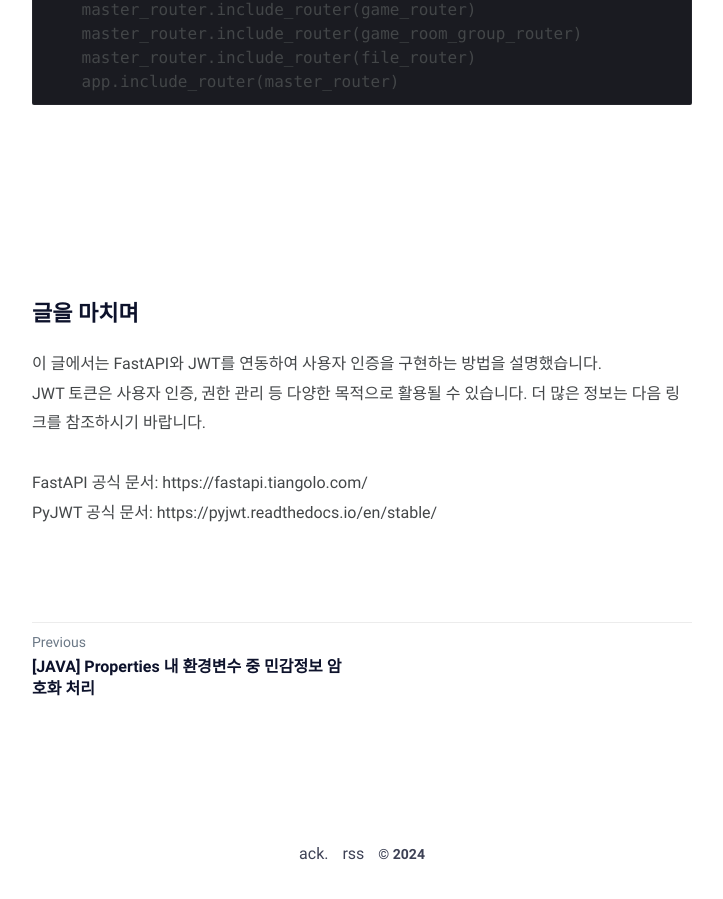
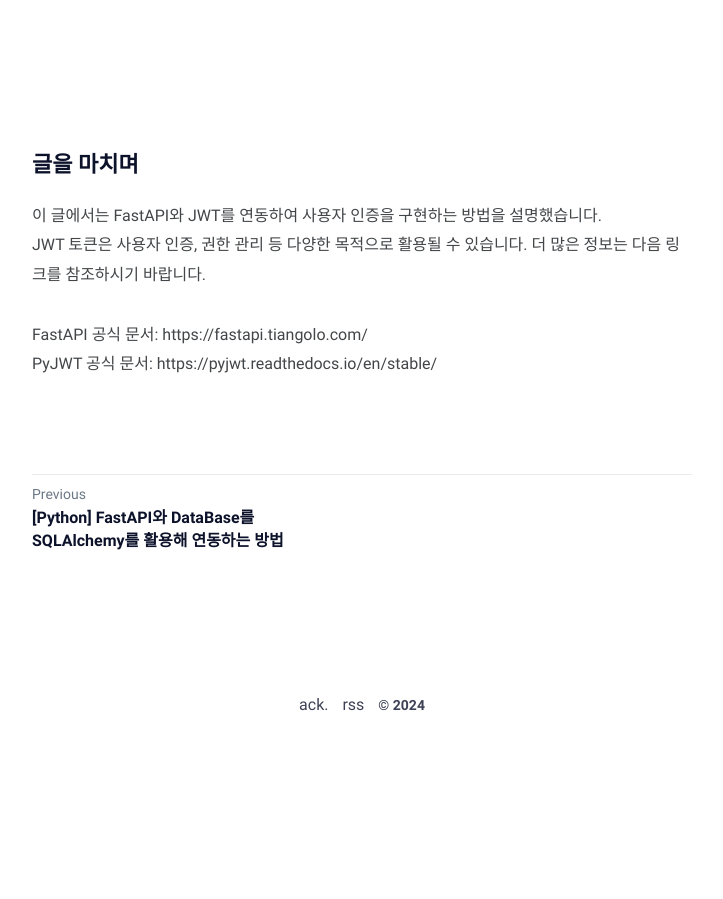
Before and after one commit to jd6186/jd6186.github.io, a Jekyll site: the page built from _posts/BackEnd/Python/2024-02-05-FastAPI_JWT.md, in a window 1280 px wide and 900 px high, scrolled down 4730 px. Shown: the whole window, without its empty margins (278-1001 px from the left). Built offline with Jekyll 4.4.1, drawn with Linux system fonts in a browser that asks for light colours; comment, search, counter and statistics services are not loaded; after the commit the page ends 5482 px from its top, so only the background shows below that; part of the change alters nothing that is shown.

Commit message:
[Source Update] FastAPI와 DataBase를 SQLAlchemy를 활용해 연동하는 방법

````diff
--- /dev/null
+++ b/_posts/BackEnd/Python/2024-02-05-FastAPI_DB.md
@@ -0,0 +1,172 @@
+---
+layout: post
+title: "[Python] FastAPI와 DataBase를 SQLAlchemy를 활용해 연동하는 방법"
+tags: [BackEnd PYTHON]
+---
+
+## Intro
+안녕하세요 **Noah**입니다.<br/>
+이 글에서는 Python, FastAPI, SQLAlchemy를 사용하여 MySQL 데이터베이스에 연결하는 방법을 단계별로 안내합니다.<br/>
+또한, DB 세션을 효율적으로 관리하는 방법에 대한 가이드라인도 제공합니다.<br/>
+<br/><br/><br/><br/>
+
+
+## 본문
+1. DB 설정을 위한 환경 설정
+    - 라이브러리 설치:
+      - ```
+        pip install fastapi sqlalchemy pymysql
+        ```
+    - MySQL 설정:
+      - MySQL 서버를 설치하고 실행합니다.
+      - 사용자 계정 및 데이터베이스를 만들어 준비해둡니다.
+2. 모델 정의<br/>
+    - models.py:
+      - ```Python
+        from sqlalchemy import Column, Integer, String, ForeignKey
+        from sqlalchemy.orm import relationship
+
+        Base = declarative_base()
+
+        class User(Base):
+            __tablename__ = "users"
+
+            id = Column(Integer, primary_key=True)
+            name = Column(String(255))
+            email = Column(String(255))
+        class Post(Base):
+            __tablename__ = "posts"
+
+            id = Column(Integer, primary_key=True)
+            title = Column(String(255))
+            content = Column(String(255))
+            user_id = Column(Integer, ForeignKey("users.id"))
+
+            user = relationship("User", foreign_keys=[user_id])
+        ```
+   - 설명:
+     - Base는 모든 모델의 기본 클래스입니다.
+     - User와 Post는 각각 사용자와 게시물 테이블을 나타내는 모델입니다.
+     - Column은 테이블의 각 열을 정의합니다.
+     - relationship은 두 모델 간의 관계를 정의합니다.
+
+3. 데이터베이스 연결<br/>
+   - database.py:
+     - ```Python
+         from sqlalchemy import create_engine
+
+         engine = create_engine("mysql+pymysql://username:password@localhost/database_name")
+
+         Base.metadata.create_all(engine)
+       ```
+   - 설명:
+     - create_engine 함수는 데이터베이스 연결 문자열을 사용하여 엔진을 생성합니다.
+     - metadata.create_all 메서드는 모델을 기반으로 테이블을 생성합니다.
+
+4. FastAPI 애플리케이션<br/>
+   - 폴더구조
+     - ![folder.png](..%2F..%2F..%2Fassets%2Fimg%2F2024-02-05-FastAPI_DB%2Ffolder.png)
+
+   - main.py:
+     - ```Python
+         from fastapi import FastAPI
+
+         from app.routers import users
+
+         app = FastAPI()
+
+         app.include_router(users.router, prefix="/users")
+       ```
+
+   - routers/users.py:
+     - ```Python
+         from fastapi import APIRouter, Depends
+         from pydantic import BaseModel
+
+         from app.services import UserService
+
+         router = APIRouter()
+
+         class UserIn(BaseModel):
+             name: str
+             email: str
+
+         class UserOut(BaseModel):
+             id: int
+             name: str
+             email: str
+
+         @router.get("/", response_model=List[UserOut])
+         async def get_users(service: UserService = Depends()):
+             return await service.get_all_users()
+
+         @router.post("/", response_model=UserOut)
+         async def create_user(user_in: UserIn, service: UserService = Depends()):
+             return await service.create_user(user_in)
+       ```
+
+   - services/users.py:
+     - ```Python
+         from app.dao import UserDAO
+
+         class UserService:
+             def __init__(self, dao: UserDAO):
+                 self.dao = dao
+
+             async def get_all_users(self):
+                 return await self.dao.get_all_users()
+
+             async def create_user(self, user_in: UserIn):
+                 return await self.dao.create_user(user_in)
+       ```
+
+   - dao/users.py:
+     - ```Python
+         from sqlalchemy.orm import Session
+
+         from app.models import User
+
+         class UserDAO:
+             def __init__(self, session: Session):
+                 self.session = session
+
+             async def
+       ```
+
+5. DB 세션 관리 가이드라인
+   - 세션 범위: 각 요청마다 새 세션을 생성하고 종료하는 것이 좋습니다. 세션 범위를 늘려야 하는 경우, with 블록을 사용하여 명확하게 정의해야 합니다.
+   - 커밋 및 롤백: 데이터 변경 후에는 commit을 사용하여 변경 사항을 저장해야 합니다. 오류 발생 시 rollback을 사용하여 변경 사항을 되돌릴 수 있습니다.
+   - 연결 풀: 성능 향상을 위해 SQLAlchemy 연결 풀을 사용할 수 있습니다.
+
+<br/><br/><br/><br/>
+
+## 글을 마치며
+이 글에서는 Python, FastAPI, SQLAlchemy를 사용하여 MySQL 데이터베이스에 연결하는 방법을 단계별로 안내했습니다. 또한, DB 세션을 효율적으로 관리하는 방법에 대한 가이드라인도 작성해봤습니다.
+
+- 글 핵심 내용
+  - Solid원칙에 따라 라우터, 서비스, DAO, 모델 분리하여 코드의 역할과 책임을 명확하게 구분했습니다.
+  - DTO를 활용하여 클라이언트로부터 받는 데이터와 모델 간에 분리했습니다.
+  - Depends(Dependency Injection)를 활용해 코드의 결합성을 낮추고 테스트 가능성을 높였습니다.
+- 추가 개선 가능한 목록
+  - 테스트 코드 작성: 단위 테스트 및 통합 테스트를 작성하여 코드의 안정성을 높일 수 있습니다.
+  - 환경 변수 관리: 환경 변수를 사용하여 데이터베이스 연결 정보 및 기타 설정을 관리할 수 있습니다.
+  - 에러 처리: 예외 처리를 추가하여 예상치 못한 오류 발생 시 사용자에게 적절한 메시지를 제공할 수 있습니다.
+  - SQL 관리: ORM 사용 시 저는 DDL 및 기본 Insert문을 App 버전별로 관리하기 때문에 이를 별도로 관리하는 것을 선호합니다.
+  <br/>
+
+> 제가 위에서 보여드린 코드는 기본적인 예시이며, 실제 프로젝트에서는 추가적인 기능 및 보안 고려 사항을 추가해야 합니다.<br/>
+
+<br/>
+
+
+이상으로 글을 마치겠습니다.<br/>
+다음에는 FastAPI를 활용해 테스트를 구현하는 벙법에 대해 알아보겠습니다.<br/>
+이 글이 도움이 되었기를 바라겠습니다. 감사합니다!
+<br/><br/><br/>
+
+- 참고 사이트
+  - SQLAlchemy 공식 문서: https://docs.sqlalchemy.org/en/14/
+  - FastAPI 공식 문서: https://fastapi.tiangolo.com/
+  - PyMySQL 공식 문서: https://pymysql.readthedocs.io/en/latest/
+  - SOLID 원칙: https://en.wikipedia.org/wiki/SOLID
+  - Dependency Injection: https://en.wikipedia.org/wiki/Dependency_injection
--- a/_posts/BackEnd/Python/2024-02-05-FastAPI_JWT.md
+++ b/_posts/BackEnd/Python/2024-02-05-FastAPI_JWT.md
@@ -3,7 +3,6 @@ layout: post
 title: "[Python] FastAPI와 JWT"
 tags: [BackEnd PYTHON]
 ---
-<br/><br/><br/><br/>
 
 ## Intro
 안녕하세요 **Noah**입니다.<br/>
````
Also changed, not shown: assets/img/2024-02-05-FastAPI_DB/folder.png (added).
